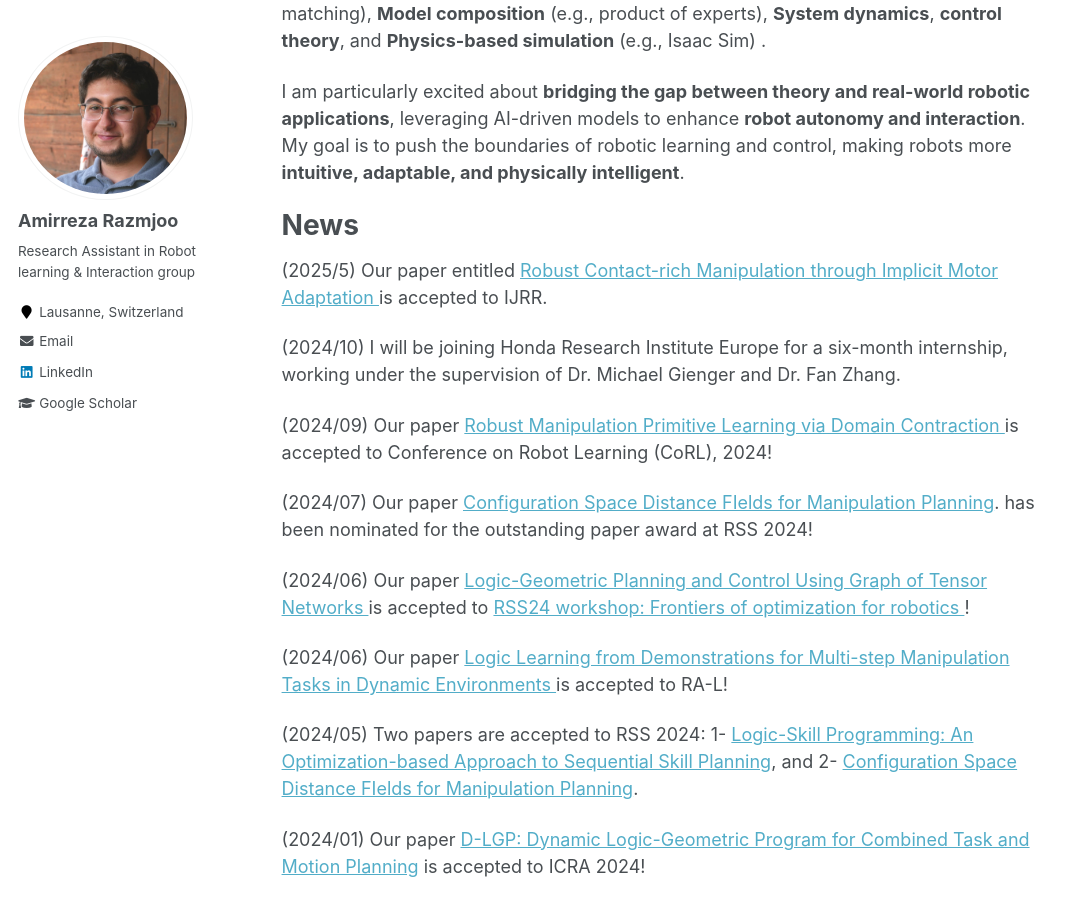
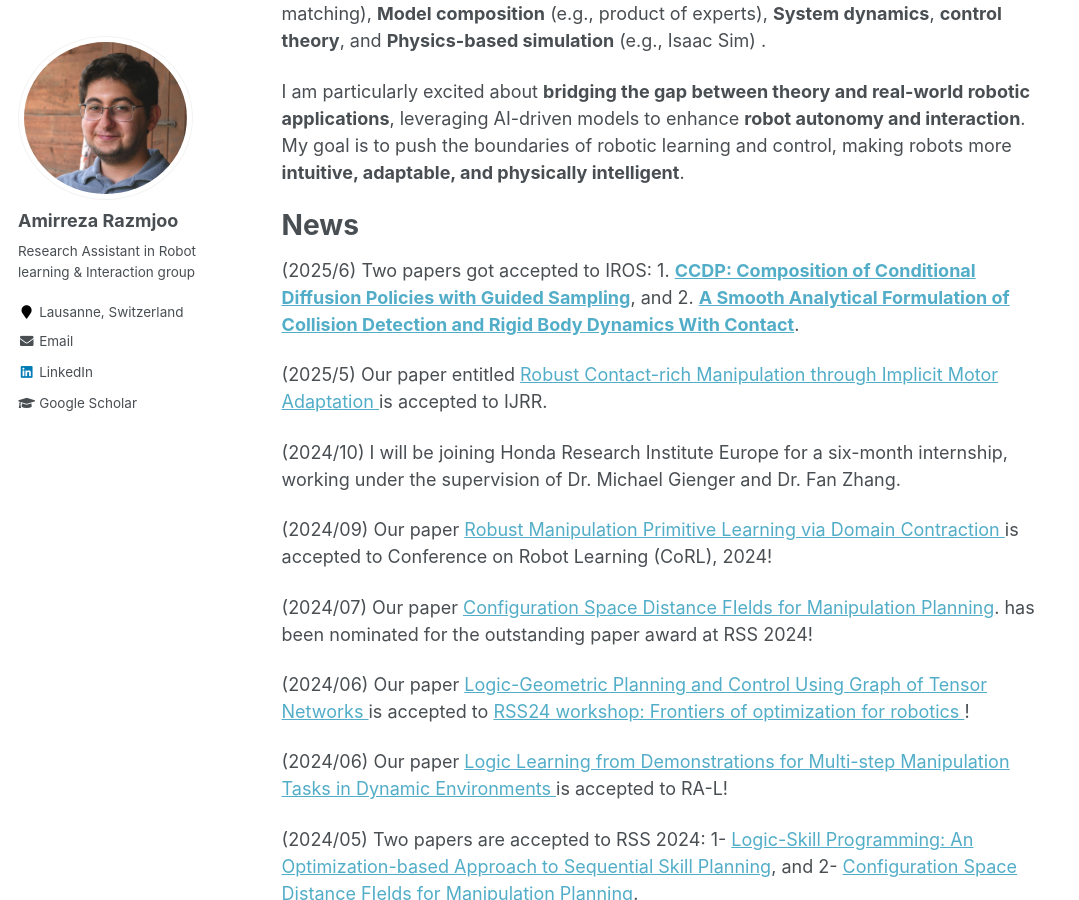
Before and after one commit to amirrazmjoo/amirrazmjoo.github.io, a Jekyll site: the page built from _pages/about.md, in a window 1280 px wide and 900 px high, scrolled down 689 px. Shown: the whole window, without its empty margins (0-1079 px from the left). Built offline with Jekyll 4.4.1, drawn with Linux system fonts in a browser that asks for light colours.

Commit message:
IROS 2025 papers are added

```diff
--- a/_pages/about.md
+++ b/_pages/about.md
@@ -23,6 +23,10 @@ I am particularly excited about **bridging the gap between theory and real-world
 (2024/09) Our paper <a href="https://openreview.net/forum?id=yNQu9zqx6X&referrer=%5Bthe%20profile%20of%20Teng%20Xue%5D(%2Fprofile%3Fid%3D~Teng_Xue1)"> Robust Manipulation Primitive Learning via Domain Contraction </a> is accepted to Conference on Robot Learning (CoRL), 2024! -->
 
 <p>
+(2025/6) Two papers got accepted to IROS: 1. <a href="https://arxiv.org/pdf/2503.15386"> <strong>CCDP: Composition of Conditional Diffusion Policies with Guided Sampling</strong></a>, and 2. <a href="https://arxiv.org/pdf/2503.11736"> <strong>A Smooth Analytical Formulation of Collision Detection and Rigid Body Dynamics With Contact</strong></a>.
+</p>
+
+<p>
 (2025/5) Our paper entitled <a href="https://arxiv.org/pdf/2412.11829"> Robust Contact-rich Manipulation through Implicit Motor Adaptation </a> is accepted to IJRR.
 </p>
 
```
Also changed, not shown: _pages/publications.md (+3 -4 lines).
